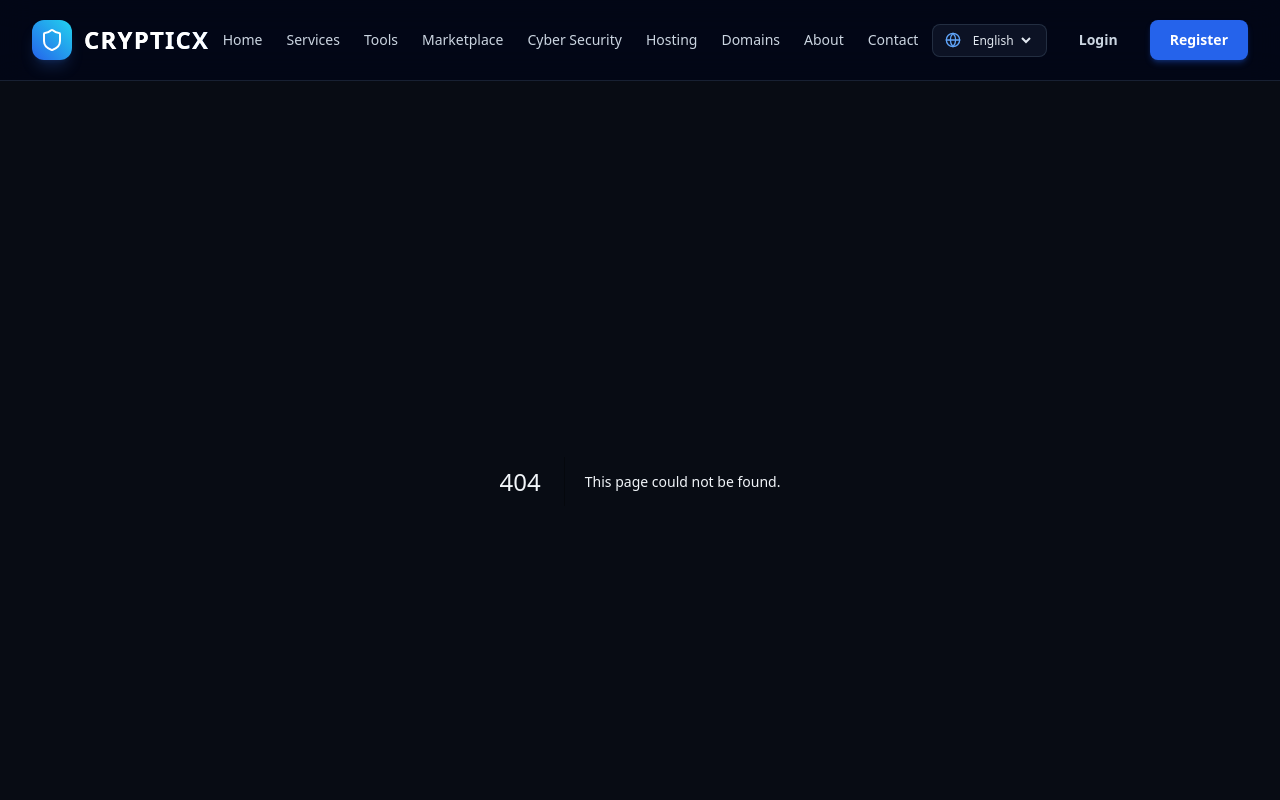
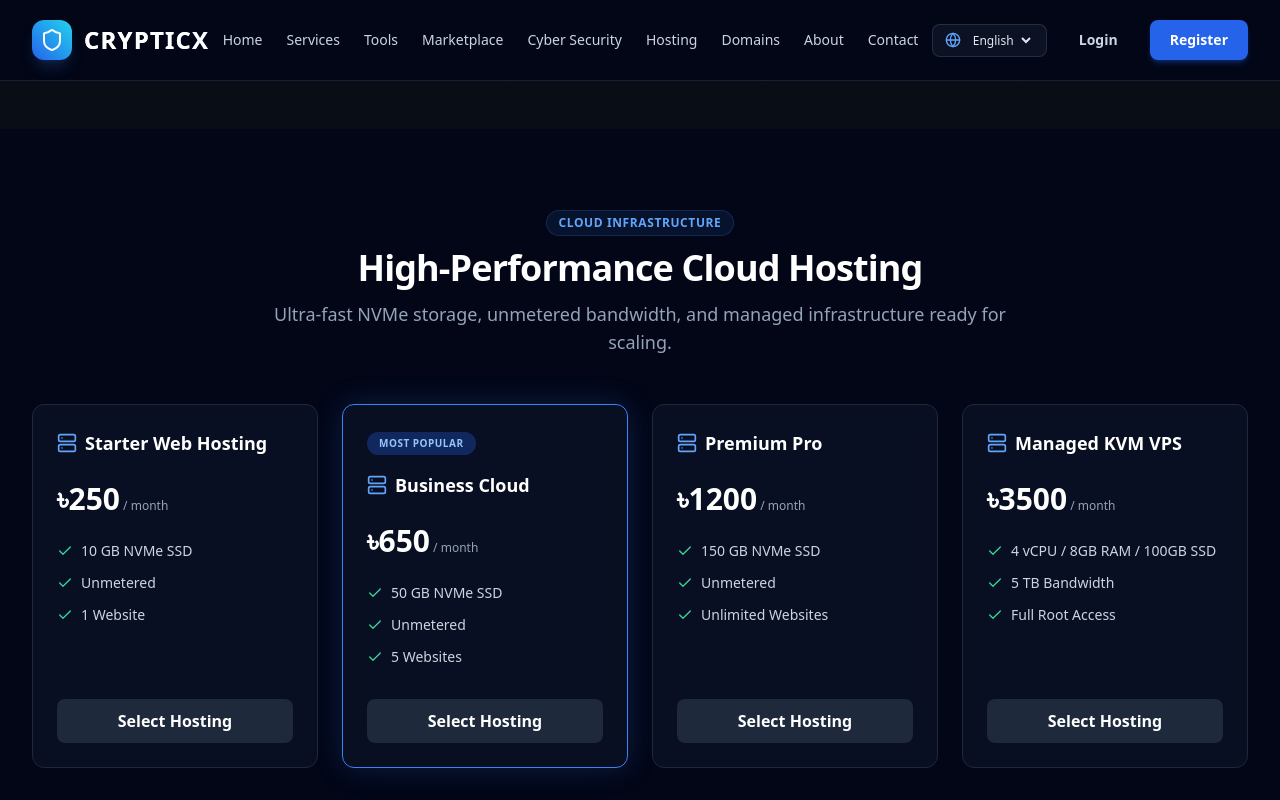
Before and after one commit to arman77887/Crypticx, a Next.js app in the folder frontend/: page /hosting in a window 1280 px wide. Before the commit this address had no page. Shown: the top 800 px of the page. Built offline with nearby package versions, Linux system fonts and the light colour scheme.

Commit message:
Create page.tsx

```diff
--- /dev/null
+++ b/frontend/app/hosting/page.tsx
@@ -0,0 +1,10 @@
+import React from "react";
+import { HostingPlans } from "@/components/sections/HostingPlans";
+
+export default function HostingPage() {
+  return (
+    <div className="py-12">
+      <HostingPlans />
+    </div>
+  );
+}
```
